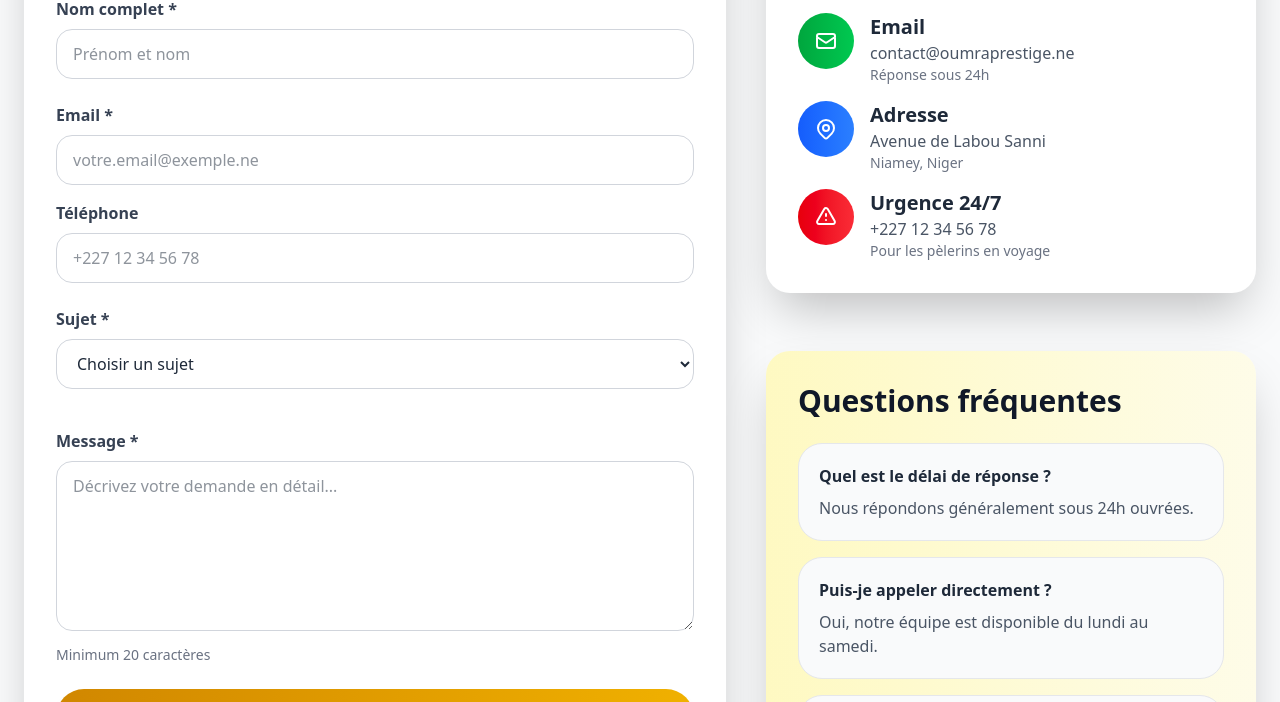
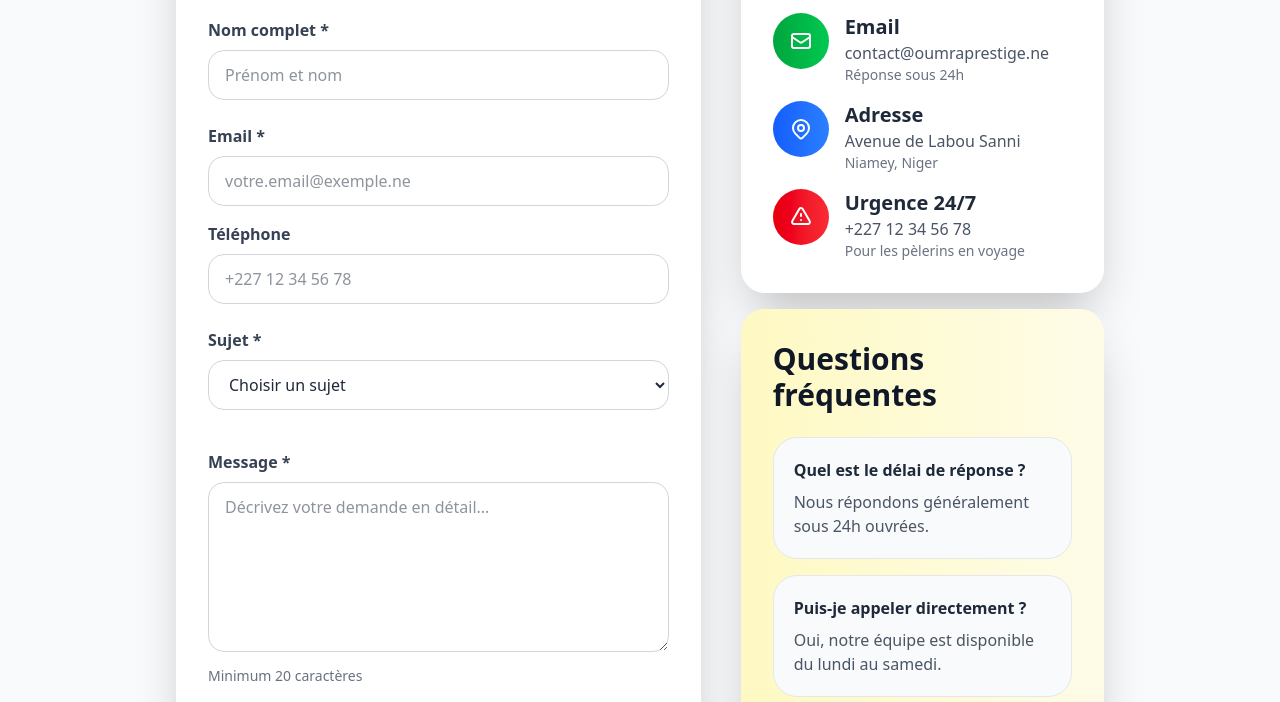
Before and after one commit to abbas001900/oumra_prestige, a website: page src/pages/contact/contact.html in a window 1280 px wide. Shown: the part 679-1381 px from the top of the page. Drawn offline with Linux system fonts and the light colour scheme.

Commit message:
modification taille de la page contact apres correction

```diff
--- a/src/pages/contact/contact.html
+++ b/src/pages/contact/contact.html
@@ -59,7 +59,7 @@
         </section>
 
         <section class="py-20 bg-gray-50">
-            <div class="lg:container lg:mx-auto px-6 grid lg:grid-cols-12 gap-10 h-full">
+            <div class="lg:container lg:mx-auto px-6 lg:px-44 grid lg:grid-cols-12 gap-10 h-full">
                 <div class="lg:col-span-7">
                     <div class="bg-white p-8 rounded-3xl shadow-2xl h-full">
                         <form class="space-y-6 h-full flex flex-col justify-between py-12">
```
Also changed, not shown: src/style/output/output.css.
